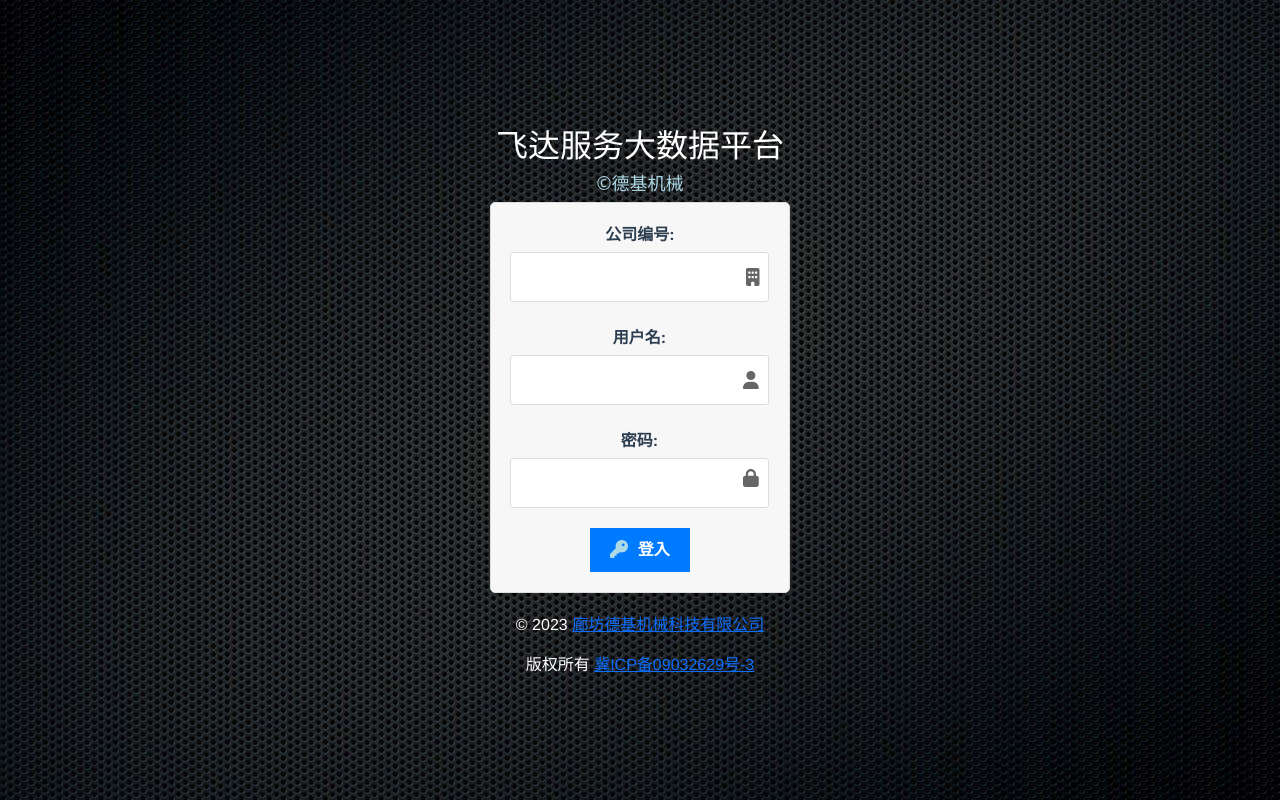
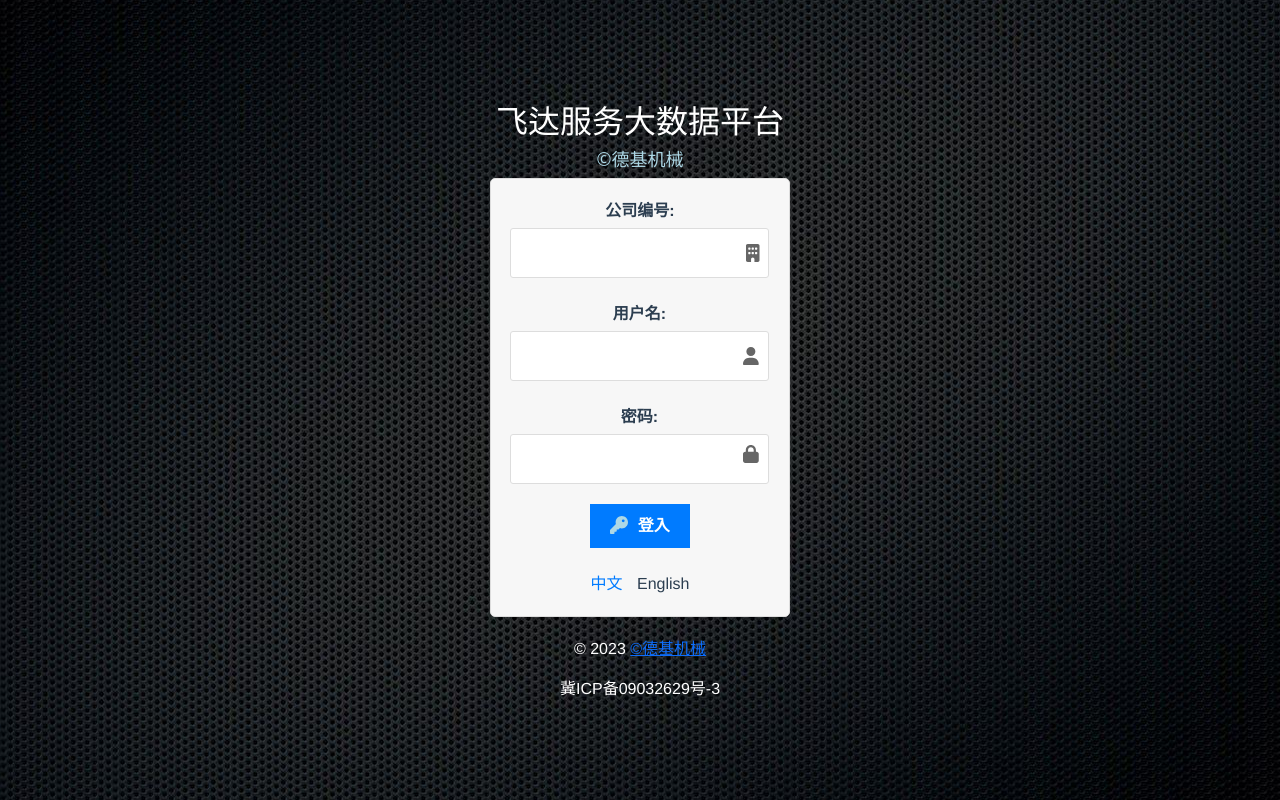
Before and after one commit to NgAOyster/MQTTProject, a Vue app: page / in a window 1280 px wide. Built offline with nearby package versions, Linux system fonts and the light colour scheme.

Commit message:
login page duel language

```diff
--- a/src/CSS/LoginPage.css
+++ b/src/CSS/LoginPage.css
@@ -148,3 +148,19 @@
   margin-top: 10px;
   color: #dc3545;
 }
+
+.language-selector span {
+  margin: 0 5px;
+  cursor: pointer;
+  transition: color 0.2s ease; /* Only transition the text color */
+}
+
+/* Add a hover effect for both language buttons */
+.language-selector span:hover {
+  color: #007bff; /* Change to your desired hover color */
+}
+
+/* Add specific styles for the active language button */
+.language-selector span.active {
+  color: #007bff; /* Change to your desired active color */
+}
--- a/src/components/LoginPage.vue
+++ b/src/components/LoginPage.vue
@@ -1,26 +1,26 @@
 <template>
   <div class="login-container">
     <div class="title">
-      <h1>飞达服务大数据平台</h1>
-      <h2>&copy;德基机械</h2>
+      <h1>{{ translations[selectedLanguage].title }}</h1>
+      <h2>{{ translations[selectedLanguage].company }}</h2>
     </div>
     <div class="center-box">
       <form class="login-form">
         <div class="input-group">
-          <label for="office">公司编号:</label>
+          <label for="office">{{ translations[selectedLanguage].officeLabel }}:</label>
           <div class="office-input">
             <input v-model="officeID" type="text" id="officeID" :disabled="connecting" />
             <font-awesome-icon icon="building" class="building-icon" />
           </div>
           <br>
-          <label for="username">用户名:</label>
+          <label for="username">{{ translations[selectedLanguage].usernameLabel }}:</label>
           <div class="user-input">
             <input v-model="username" type="text" id="username" :disabled="connecting" />
             <font-awesome-icon icon="user" class="user-icon" />
           </div>
           <br>
           <div class="password-input">
-            <label for="password">密码:</label>
+            <label for="password">{{ translations[selectedLanguage].passwordLabel }}:</label>
             <input v-model="password" type="password" id="password" :disabled="connecting" />
             <font-awesome-icon icon="lock" class="lock-icon" />
           </div>
@@ -28,15 +28,27 @@
 
         <button @click.prevent="connect" :disabled="connecting">
           <font-awesome-icon icon="key" class="key-icon" />
-        登入
+          {{ translations[selectedLanguage].loginButton }}
         </button>
-      <p v-if="connecting" class="connecting-message">{{ connectingMessage }}</p>
+        <br>
+        <div class="language-selector">
+      <span
+        v-for="lang in languages"
+        :key="lang.value"
+        @click="selectedLanguage = lang.value"
+        :class="{ active: selectedLanguage === lang.value }"
+        style="cursor: pointer"
+      >
+        {{ lang.label }}
+      </span>
+    </div>
+        <p v-if="connecting" class="connecting-message">{{ translations[selectedLanguage].connectingMessage }}</p>
         <p v-else-if="errorMessage" class="error-message" v-html="errorMessage"></p>
       </form>
     </div>
     <div class="bottom">
-    <p>&copy; 2023 <a href="http://www.dgmachinery.com/">廊坊德基机械科技有限公司</a></p>
-    <p>版权所有 <a href="https://beian.miit.gov.cn/">冀ICP备09032629号-3</a></p>
+      <p>&copy; 2023 <a href="http://www.dgmachinery.com/">{{ translations[selectedLanguage].company }}</a></p>
+      <p>{{ translations[selectedLanguage].icpNumber }}</p>
     </div>
   </div>
 </template>
@@ -49,6 +61,7 @@
 
 // Add the Font Awesome icons to the library
 library.add(faLock, faUser, faKey, faBuilding);
+
 export default {
   components: {
     FontAwesomeIcon,
@@ -60,40 +73,75 @@
       username: '',
       password: '',
       officeID: '',
-      connectingMessage: '验证中...',
+      connectingMessage: '',
       errorMessage: '',
       connecting: false,
       connectionTimeout: 5000,
       randomToken: '',
+      selectedLanguage: 'chinese', // Default selected language is Chinese
+      languages: [
+        { value: 'chinese', label: '中文  ' },
+        { value: 'english', label: 'English' },
+      ],
+      translations: {
+        chinese: {
+          title: '飞达服务大数据平台',
+          company: '©德基机械',
+          officeLabel: '公司编号',
+          usernameLabel: '用户名',
+          passwordLabel:'密码',
+          icpNumber: '冀ICP备09032629号-3',
+          loginButton: '登入',
+          connectingMessage: '验证中...',
+          fillFormError: '请填写公司编号, 用户名和密码',
+          connectionError: '登入失败.<br>请检查用户名与密码是否正确.',
+        },
+        english: {
+          title: 'Fei Da Services Database System',
+          company: '©D&G Machinery',
+          officeLabel: 'Office Number',
+          usernameLabel: 'Username',
+          passwordLabel:'Password',
+          icpNumber: '冀ICP备09032629号-3',
+          loginButton: 'Login',
+          connectingMessage: 'verifying...',
+          fillFormError: 'Please input Company Number, Username and Password',
+          connectionError: 'Login failed.<br>Please check if Email and Password is correct.',
+        },
+      },
     };
   },
   methods: {
     connect() {
       if (this.username === '' || this.password === '' || this.officeID === '') {
-        this.errorMessage = '请填写公司编号, 用户名和密码';
+        this.errorMessage = this.translations[this.selectedLanguage].fillFormError;
         return;
-      }
-      else{
+      } else {
         this.connecting = true;
         this.errorMessage = ''; // Clear any previous error message
         const actualUser = this.officeID + '_' + this.username;
         const options = {
           useSSL: false,
-          userName: this.username, // may change in future
+          userName: this.username, // may change in the future
           password: this.password,
           onSuccess: () => {
             clearTimeout(connectionTimeoutId);
             this.connecting = false;
             this.errorMessage = '';
-            this.disconnect(); // Call the disconnect method after successful connection
+            this.disconnect(); // Call the disconnect method after a successful connection
             this.generateRandomToken();
-            this.$emit('login-success', { actualUser: actualUser, username: this.username, password: this.password, token: this.randomToken });
+            this.$emit('login-success', {
+              actualUser: actualUser,
+              username: this.username,
+              password: this.password,
+              token: this.randomToken,
+            });
           },
 
           onFailure: (error) => {
             clearTimeout(connectionTimeoutId);
             console.error('MQTT connection error:', error.errorMessage);
-            this.errorMessage = '登入失败.<br>请检查用户名与密码是否正确.';
+            this.errorMessage = this.translations[this.selectedLanguage].connectionError;
             this.connecting = false;
           },
         };
@@ -104,7 +152,7 @@
         let connectionTimeoutId = null;
         const handleConnectionTimeout = () => {
           this.client.disconnect();
-          this.errorMessage = '登入失败.<br>请检查用户名与密码是否正确.';
+          this.errorMessage = this.translations[this.selectedLanguage].connectionError;
           this.connecting = false;
         };
         connectionTimeoutId = setTimeout(handleConnectionTimeout, this.connectionTimeout);
```
Lines whose indentation alone changed are shown as unchanged.
